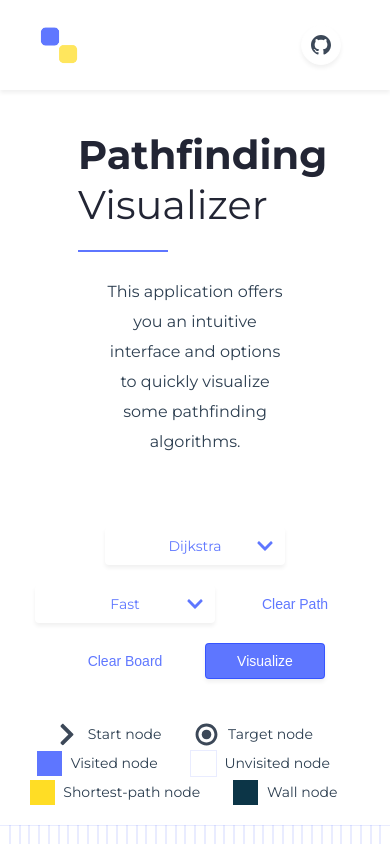
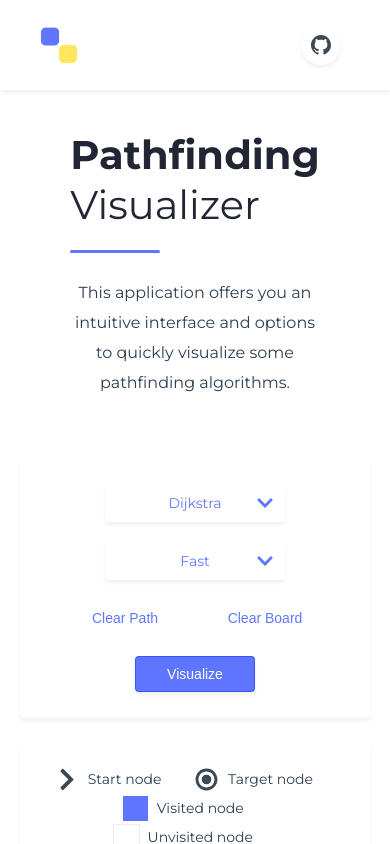
Before and after one commit to vscav/pathfinding-visualizer-vue-ts, a Vue app: page / in a window 390 px wide. Shown: the top 844 px of the page. Built offline with nearby package versions, Linux system fonts and the light colour scheme; the HTML template or start-up script is replaced by a standard one.

Commit message:
Some responsive

```diff
--- a/src/App.vue
+++ b/src/App.vue
@@ -19,8 +19,9 @@ import Topbar from "@/components/Topbar.vue";
 export default class App extends Vue {}
 </script>
 
-<style>
+<style lang="scss">
 @import url('https://fonts.googleapis.com/css2?family=Montserrat:wght@400;700&display=swap" rel="stylesheet');
+
 * {
   box-sizing: border-box;
   margin: 0;
--- a/src/components/About.vue
+++ b/src/components/About.vue
@@ -47,8 +47,9 @@ export default class About extends Vue {}
 
     .title-line {
       width: 90px;
-      height: 2px;
+      height: 3px;
       margin-top: 20px;
+      border-radius: 4px;
       background-color: rgba(41, 73, 255, 0.75);
     }
   }
@@ -61,4 +62,10 @@ export default class About extends Vue {}
     }
   }
 }
+
+@media (max-width: 768px) {
+  .introduction {
+    width: 75vw;
+  }
+}
 </style>
--- a/src/components/Legend.vue
+++ b/src/components/Legend.vue
@@ -38,7 +38,14 @@ export default class Legend extends Vue {}
 
 <style lang="scss" scoped>
 .legend {
+  max-width: 1000px;
+  margin: auto;
   margin-bottom: 25px;
+  padding: 10px 0 10px 0;
+  background: #fff;
+  border: 1px solid #fff;
+  border-radius: 4px;
+  box-shadow: 0 3px 4px 0 rgba(0, 0, 0, 0.06);
 
   ul {
     margin-bottom: 15px;
@@ -162,17 +169,9 @@ export default class Legend extends Vue {}
         background-color: rgba(8, 14, 51, 0.75);
       }
 
-      25% {
-        background-color: rgba(12, 21, 74, 0.75);
-      }
-
       50% {
+        transform: scale(1.2);
         background-color: rgba(17, 30, 108, 0.75);
-      }
-
-      75% {
-        transform: scale(1.2);
-        background-color: rgba(25, 45, 161, 0.75);
       }
 
       100% {
@@ -183,7 +182,7 @@ export default class Legend extends Vue {}
 
     @keyframes shortestPath {
       0% {
-        transform: scale(0.6);
+        transform: scale(0.3);
         background-color: rgb(255, 242, 28);
       }
 
@@ -215,4 +214,11 @@ export default class Legend extends Vue {}
     }
   }
 }
+
+@media (max-width: 1080px) {
+  .legend {
+    margin: 0 20px 25px 20px;
+    padding: 15px;
+  }
+}
 </style>
--- a/src/components/Node.vue
+++ b/src/components/Node.vue
@@ -69,7 +69,6 @@ export default class Node extends Vue {
 </script>
 
 <style lang="scss" scoped>
-.board {
 .node {
   width: 25px;
   height: 25px;
@@ -177,5 +176,4 @@ export default class Node extends Vue {
     }
   }
 }
-}
 </style>
--- a/src/components/PathfindingVisualizer.vue
+++ b/src/components/PathfindingVisualizer.vue
@@ -368,7 +368,15 @@ export default class PathfindingVisualizer extends Vue {
 
 <style lang="scss" scoped>
 .board {
+  max-width: 1000px;
   margin: auto;
   border-spacing: 0px;
+  background: #fff;
+}
+
+@media (max-width: 1080px) {
+  .board {
+    margin: 0 20px 0 20px;
+  }
 }
 </style>
--- a/src/components/Toolbar.vue
+++ b/src/components/Toolbar.vue
@@ -74,6 +74,20 @@ export default class Toolbar extends Vue {
 
 <style lang="scss" scoped>
 .toolbar {
+  max-width: 1000px;
+  margin: auto;
   margin-bottom: 25px;
+  padding: 10px 0 10px 0;
+  background: #fff;
+  border: 1px solid #fff;
+  border-radius: 4px;
+  box-shadow: 0 3px 4px 0 rgba(0, 0, 0, 0.06);
+}
+
+@media (max-width: 1080px) {
+  .toolbar {
+    margin: 0 20px 25px 20px;
+    padding: 15px;
+  }
 }
 </style>
--- a/src/components/Topbar.vue
+++ b/src/components/Topbar.vue
@@ -29,7 +29,7 @@ export default class Topbar extends Vue {}
 
 <style lang="scss" scoped>
 header {
-  background-color: white;
+  background-color: #fff;
   display: flex;
   justify-content: flex-end;
   align-items: center;
--- a/src/components/UI/VDropdown.vue
+++ b/src/components/UI/VDropdown.vue
@@ -130,7 +130,7 @@ export default class VDropdown extends Vue {
     height: 150px;
     z-index: 1;
     background: inherit;
-    box-shadow: 0 3px 4px 0 rgba(0, 0, 0, 0.06);
+    box-shadow: 0 9px 10px 0 rgba(0, 0, 0, 0.06);
     border-radius: 4px;
     margin-top: 2px;
 
```
Lines whose indentation alone changed are shown as unchanged.
